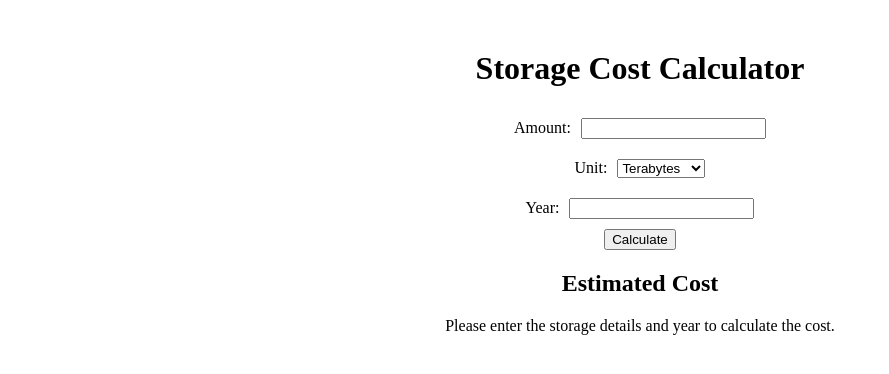
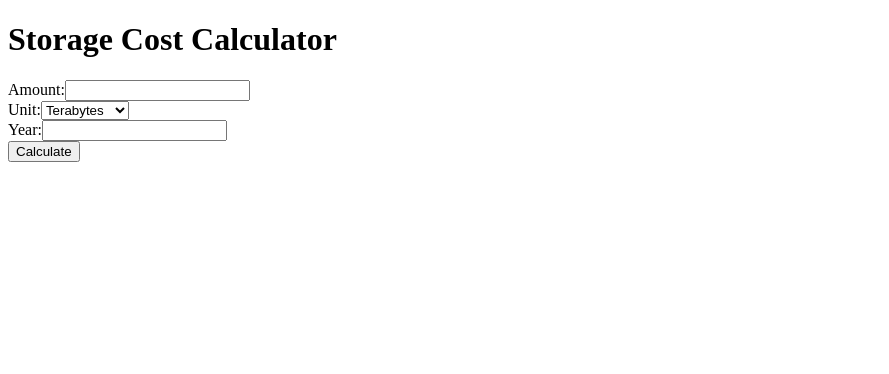
Before and after one commit to brentonlian/project0, a Next.js app: page / in a window 1280 px wide. Shown: the top 374 px of the page, without its empty margins (0-889 px from the left). Built offline with nearby package versions, Linux system fonts and the light colour scheme.

Commit message:
Functioning with dummy code

```diff
--- a/app/InputForm.js
+++ b/app/InputForm.js
@@ -1,4 +1,3 @@
-// app/InputForm.js
 'use client';
 
 import React, { useState } from 'react';
--- a/app/Result.js
+++ /dev/null
@@ -1,17 +0,0 @@
-// app/Result.js
-import React from 'react';
-
-const Result = ({ cost }) => {
-  return (
-    <div>
-      <h2>Estimated Cost</h2>
-      {cost !== null ? (
-        <p>The estimated cost is ${cost.toFixed(2)}</p>
-      ) : (
-        <p>Please enter the storage details and year to calculate the cost.</p>
-      )}
-    </div>
-  );
-};
-
-export default Result;
--- a/app/page.js
+++ b/app/page.js
@@ -1,44 +1,26 @@
-// app/page.js
 'use client';
 
-import React, { useState } from 'react';
+import React from 'react';
+import { useRouter } from 'next/navigation';
 import InputForm from './InputForm';
-import Result from './Result';
-import './styles.css';
 
-const Page = () => {
-  const [cost, setCost] = useState(null);
+const HomePage = () => {
+  const router = useRouter();
 
   const handleCalculate = ({ amount, unit, year }) => {
-    console.log('Calculating cost for:', { amount, unit, year });
+    // Example calculation logic
+    const calculatedResult = amount * 10; // Replace with your actual calculation logic
 
-    /*
-    const costPerUnit = {
-      2023: { terabytes: 20, gigabytes: 0.02, megabytes: 0.00002 },
-      2020: { terabytes: 30, gigabytes: 0.03, megabytes: 0.00003 },
-      2015: { terabytes: 50, gigabytes: 0.05, megabytes: 0.00005 },
-      2010: { terabytes: 100, gigabytes: 0.1, megabytes: 0.0001 },
-    };
-
-    const unitCosts = costPerUnit[year];
-    if (unitCosts) {
-      const unitCost = unitCosts[unit];
-      const totalCost = amount * unitCost;
-      setCost(totalCost);
-    } else {
-      setCost(null);
-    }
-    */
+    // Redirect to the results page with the calculation result
+    router.push(`/result?amount=${amount}&unit=${unit}&year=${year}&result=${calculatedResult}`);
   };
 
-
   return (
-    <div className="App">
+    <div>
       <h1>Storage Cost Calculator</h1>
       <InputForm onCalculate={handleCalculate} />
-      <Result cost={cost} />
     </div>
   );
 };
 
-export default Page;
+export default HomePage;
```
Also changed, not shown: app/result/page.js (added, +29 -0 lines).
